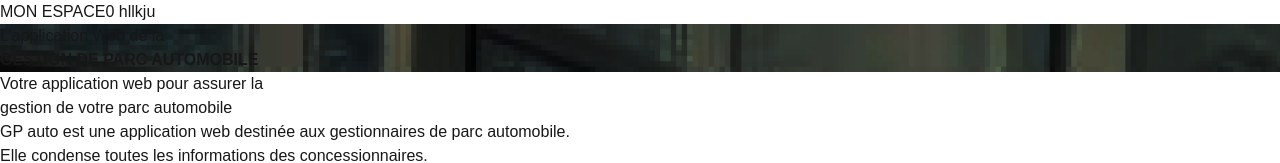
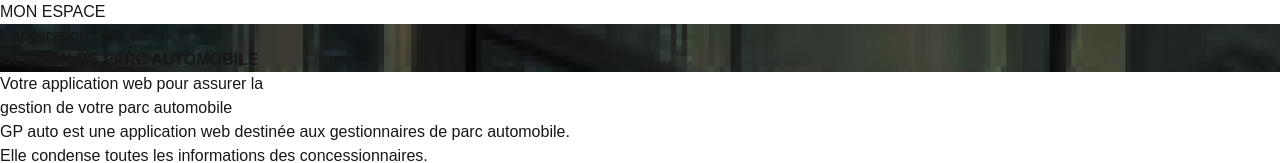
Before and after one commit to aboub95/Gestionparc-online, a Next.js app: page / in a window 1280 px wide. Shown: the top 163 px of the page. Built offline with nearby package versions, Linux system fonts and the light colour scheme.

Commit message:
commit finalisation1

```diff
--- a/src/app/Components/Header.js
+++ b/src/app/Components/Header.js
@@ -4,7 +4,6 @@ export default function () {
       <button className="border border-blue-400 bg-blue-400 hover:bg-transparent px-8 py-2 rounded-lg">
         MON ESPACE
       </button>
-      0 hllkju{" "}
     </header>
   );
 }
```
